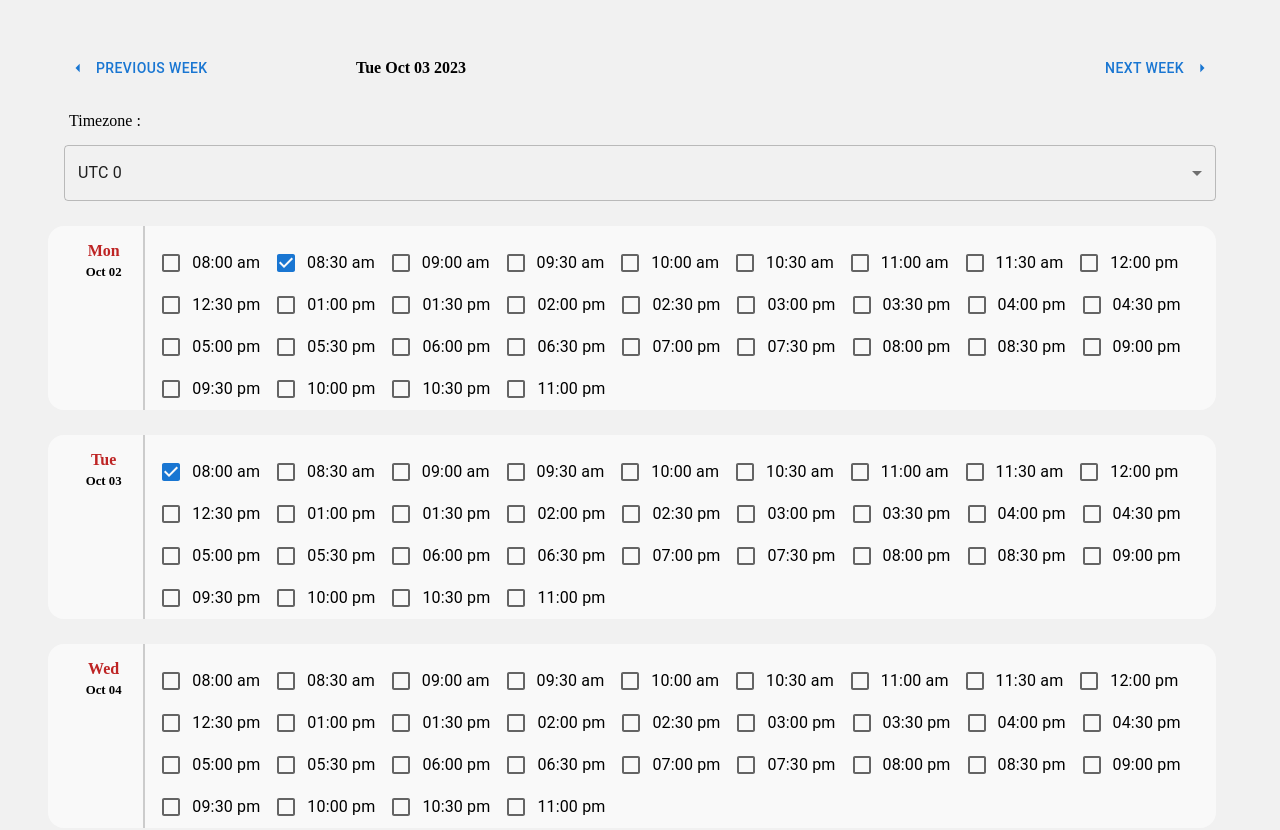
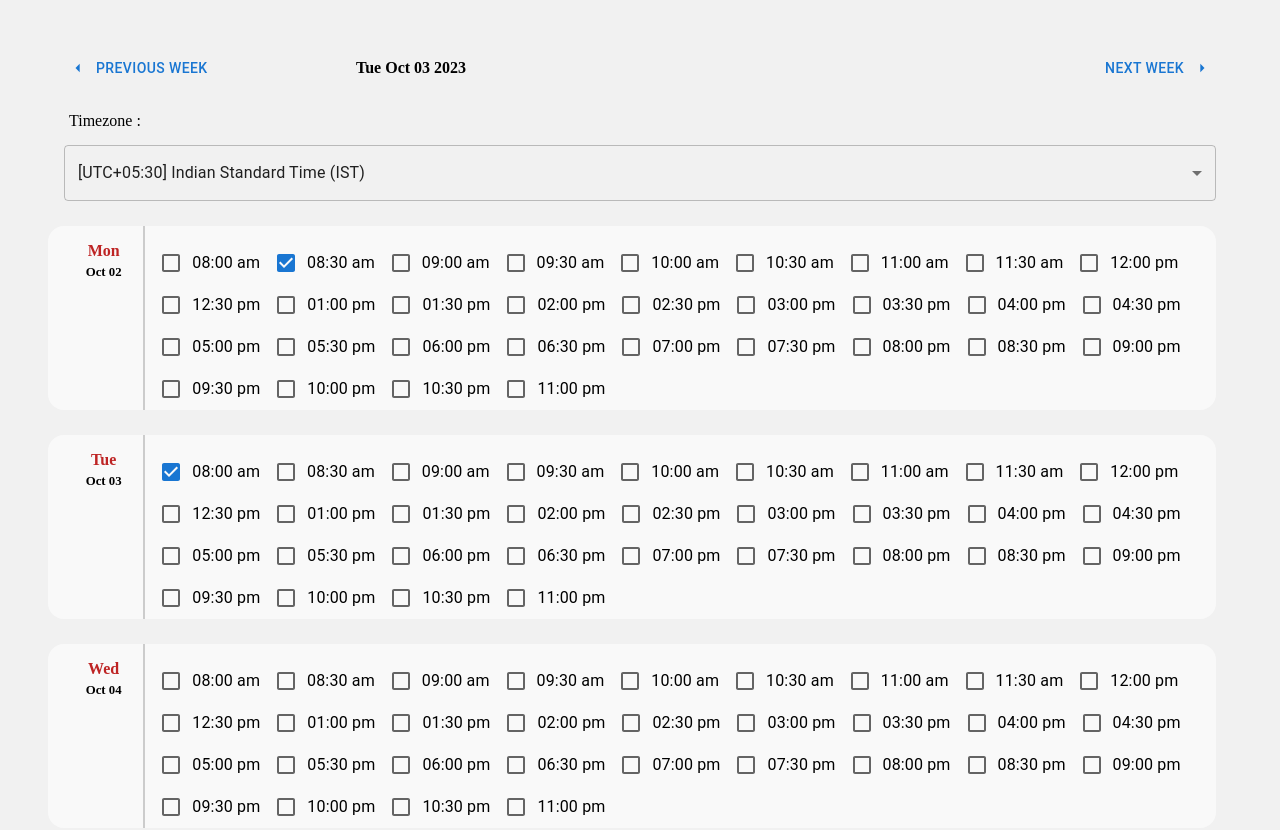
Before and after one commit to HarshitRatan/React-Timezone, a React (Create React App) app: page / in a window 1280 px wide. Shown: the top 830 px of the page. Built offline with nearby package versions, Linux system fonts and the light colour scheme.

Commit message:
minor changes

```diff
--- a/src/components/SelectInput.jsx
+++ b/src/components/SelectInput.jsx
@@ -18,8 +18,8 @@ export default function SelectInput({ timeZone, setTimeZone }) {
         Timezone :
       </Typography>
       <Select value={timeZone} onChange={handleChange}>
-        <MenuItem value={0}>UTC 0</MenuItem>
-        <MenuItem value={1}>[UTC+05:30] Indian Standard Time (IST)</MenuItem>
+        <MenuItem value={0}>[UTC+05:30] Indian Standard Time (IST)</MenuItem>
+        <MenuItem value={1}>[UTC 0]</MenuItem>
       </Select>
     </FormControl>
   );
```
